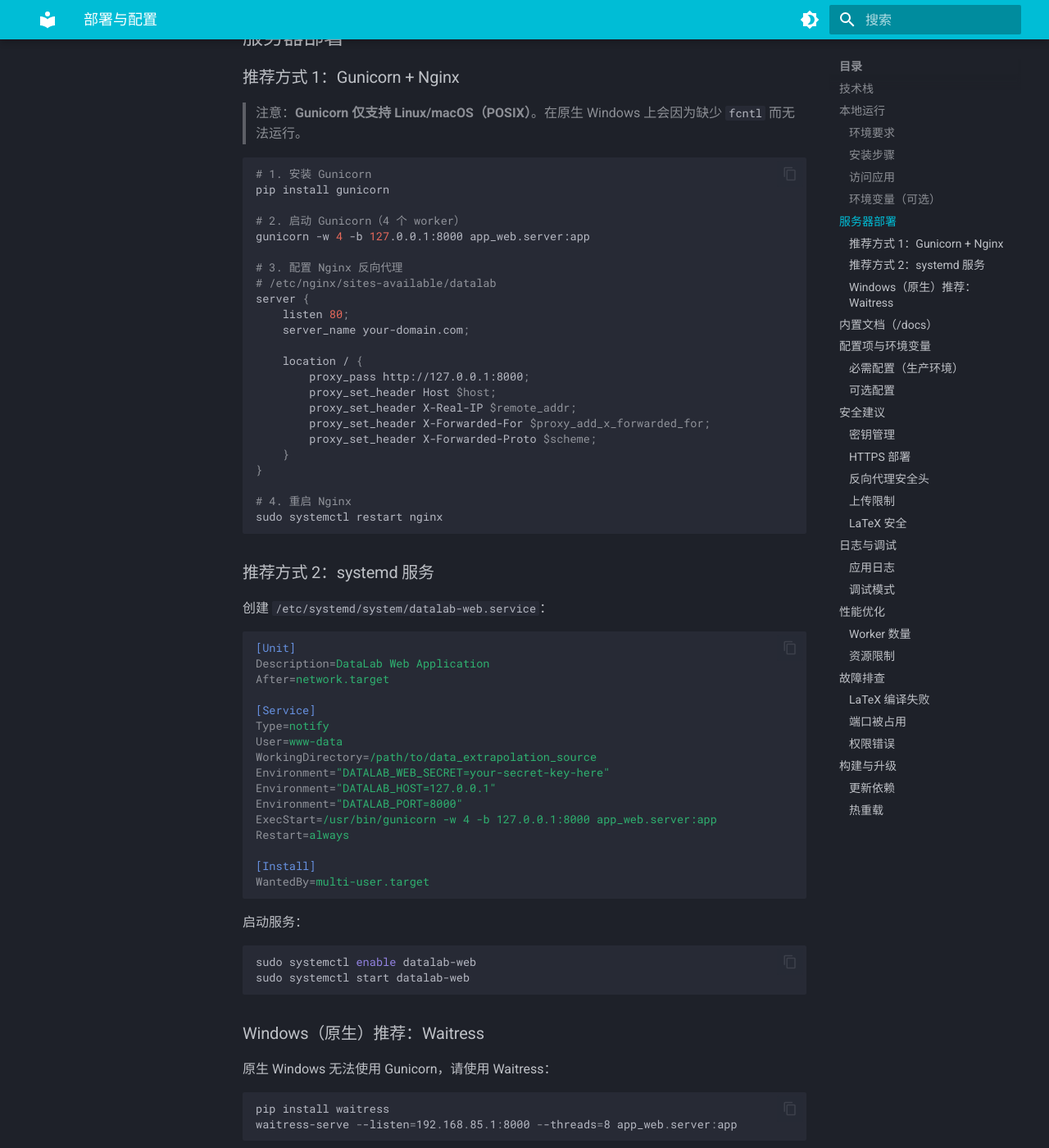
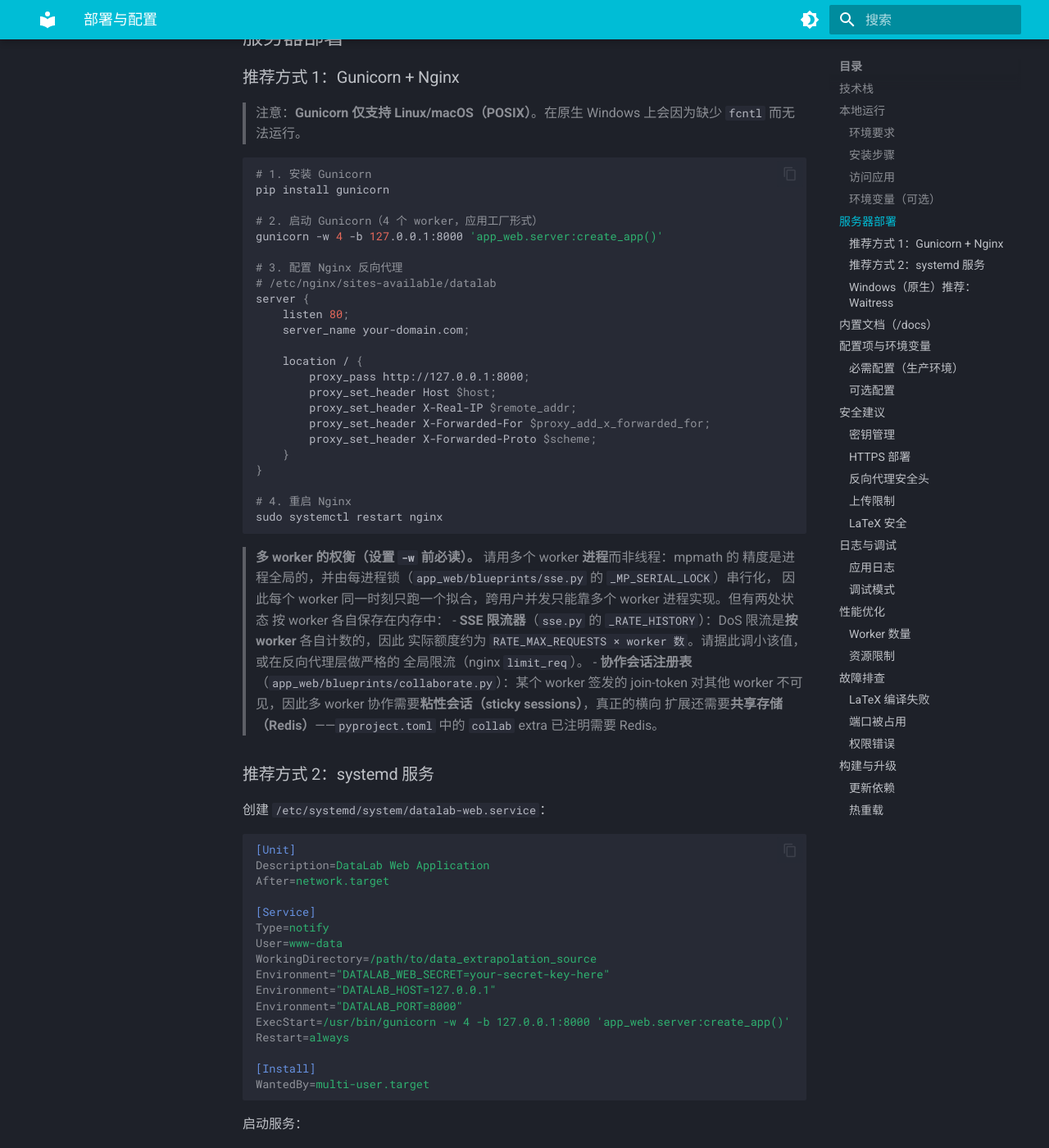
Before and after one commit to yilibinbin/DataLab, an MkDocs documentation site: the page built from docs/web/deploy.zh.md, in a window 1280 px wide and 1400 px high, scrolled down 1285 px. Shown: the whole window at 82% size. Built offline with MkDocs 1.6.1 and Material for MkDocs 9.7.7, drawn with Linux system fonts in a browser that asks for light colours; the version menu is left out; some of the changed text lies outside the part shown.

Commit message:
fix(web-deploy): correct broken WSGI target + honest multi-worker docs (SWARM P0 F01/F02)
The deployment docs told operators to run `gunicorn/waitress app_web.server:app`,
but app_web/server.py exposes no module-level `app` — only the create_app()
factory — so every documented production command crashed at startup with
"Failed to find attribute 'app'". Fixed across all 5 deployment surfaces
(docs/web/deploy.en|zh.md, docs/DATALAB_WEB_GUIDE.en|zh.md, gunicorn.conf.py)
by switching to the app-factory form: gunicorn `'app_web.server:create_app()'`,
waitress `--call app_web.server:create_app`.

The docs also recommended multi-worker (`-w 4`/`-w 9`) without noting that the
SSE rate-limiter (_RATE_HISTORY) and collab session registry are per-process
in-memory state. Rather than force single-worker (which would serialize ALL
mpmath compute — mpmath is process-global and serialized by _MP_SERIAL_LOCK, so
gunicorn.conf.py deliberately floors workers at 2 and sse.py notes "scale by
processes, not threads"), the multi-worker recommendation is KEPT and the
trade-offs are now documented honestly: the DoS rate budget is per-worker
(≈ RATE_MAX_REQUESTS × workers, or enforce a strict global cap at nginx), and
multi-worker collaboration needs sticky sessions plus a shared store (Redis).

Adds tests/test_deploy_docs_wsgi_targets.py: parses all deployment surfaces,
asserts every documented WSGI target resolves to a Flask app via
werkzeug.import_string, and forbids the bare `app_web.server:app` from
reappearing.

Reviewed: Codex + Gemini 3.1 Pro adversarial (both PASS); full suite 3834 passed.

Co-Authored-By: Claude Fable 5 <noreply@anthropic.com>

````diff
--- a/docs/web/deploy.zh.md
+++ b/docs/web/deploy.zh.md
@@ -54,8 +54,8 @@ export DATALAB_DEBUG=1
 # 1. 安装 Gunicorn
 pip install gunicorn
 
-# 2. 启动 Gunicorn（4 个 worker）
-gunicorn -w 4 -b 127.0.0.1:8000 app_web.server:app
+# 2. 启动 Gunicorn（4 个 worker，应用工厂形式）
+gunicorn -w 4 -b 127.0.0.1:8000 'app_web.server:create_app()'
 
 # 3. 配置 Nginx 反向代理
 # /etc/nginx/sites-available/datalab
@@ -76,6 +76,17 @@ server {
 sudo systemctl restart nginx
 ```
 
+> **多 worker 的权衡（设置 `-w` 前必读）。** 请用多个 worker **进程**而非线程：mpmath 的
+> 精度是进程全局的，并由每进程锁（`app_web/blueprints/sse.py` 的 `_MP_SERIAL_LOCK`）串行化，
+> 因此每个 worker 同一时刻只跑一个拟合，跨用户并发只能靠多个 worker 进程实现。但有两处状态
+> 按 worker 各自保存在内存中：
+> - **SSE 限流器**（`sse.py` 的 `_RATE_HISTORY`）：DoS 限流是**按 worker** 各自计数的，因此
+>   实际额度约为 `RATE_MAX_REQUESTS × worker 数`。请据此调小该值，或在反向代理层做严格的
+>   全局限流（nginx `limit_req`）。
+> - **协作会话注册表**（`app_web/blueprints/collaborate.py`）：某个 worker 签发的 join-token
+>   对其他 worker 不可见，因此多 worker 协作需要**粘性会话（sticky sessions）**，真正的横向
+>   扩展还需要**共享存储（Redis）**——`pyproject.toml` 中的 `collab` extra 已注明需要 Redis。
+
 ### 推荐方式 2：systemd 服务
 
 创建 `/etc/systemd/system/datalab-web.service`：
@@ -92,7 +103,7 @@ WorkingDirectory=/path/to/data_extrapolation_source
 Environment="DATALAB_WEB_SECRET=your-secret-key-here"
 Environment="DATALAB_HOST=127.0.0.1"
 Environment="DATALAB_PORT=8000"
-ExecStart=/usr/bin/gunicorn -w 4 -b 127.0.0.1:8000 app_web.server:app
+ExecStart=/usr/bin/gunicorn -w 4 -b 127.0.0.1:8000 'app_web.server:create_app()'
 Restart=always
 
 [Install]
@@ -111,7 +122,7 @@ sudo systemctl start datalab-web
 
 ```powershell
 pip install waitress
-waitress-serve --listen=192.168.85.1:8000 --threads=8 app_web.server:app
+waitress-serve --listen=192.168.85.1:8000 --threads=8 --call app_web.server:create_app
 ```
 
 如需多进程 worker（CPU 密集型更合适），建议使用 **WSL2/Docker** 在 Linux 环境内运行 Gunicorn。
@@ -218,9 +229,16 @@ Gunicorn worker 数量建议（CPU 密集型）：
 - 公式：`2 × CPU核心数 + 1`
 - 示例：4 核 CPU → 9 workers
 
+用多个 worker **进程**而非线程：mpmath 精度是进程全局的，由每进程锁
+（`_MP_SERIAL_LOCK`）串行化，每个 worker 同一时刻只跑一个拟合，跨用户并发只能靠多进程。
+
 ```bash
-gunicorn -w 9 -b 127.0.0.1:8000 app_web.server:app
+gunicorn -w 9 -b 127.0.0.1:8000 'app_web.server:create_app()'
 ```
+
+> **注意**：SSE 限流器与协作会话注册表按 worker 各自保存在内存中。因此 DoS 限流额度约为
+> `RATE_MAX_REQUESTS × worker 数`（严格全局限流请在 nginx `limit_req` 层做）；且多 worker
+> 协作需要粘性会话加共享存储（Redis）——`pyproject.toml` 的 `collab` extra 已注明需要 Redis。
 
 ### 资源限制
 使用 systemd 限制资源占用：
--- a/gunicorn.conf.py
+++ b/gunicorn.conf.py
@@ -1,6 +1,6 @@
 """Gunicorn configuration for the DataLab web app (production).
 
-Run with:  gunicorn -c gunicorn.conf.py app_web.server:app
+Run with:  gunicorn -c gunicorn.conf.py 'app_web.server:create_app()'
 
 Why this file exists — the concurrency root-fix (P1-2)
 ------------------------------------------------------
````
Also changed, not shown: docs/DATALAB_WEB_GUIDE.en.md (+8 -3 lines), docs/DATALAB_WEB_GUIDE.md (+7 -4 lines), docs/web/deploy.en.md (+19 -4 lines), 1 other file.
